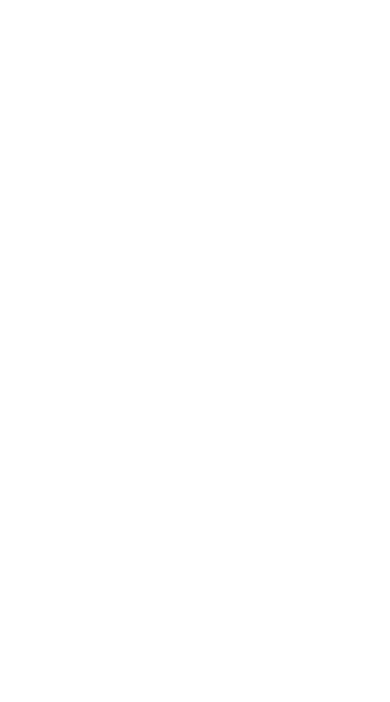
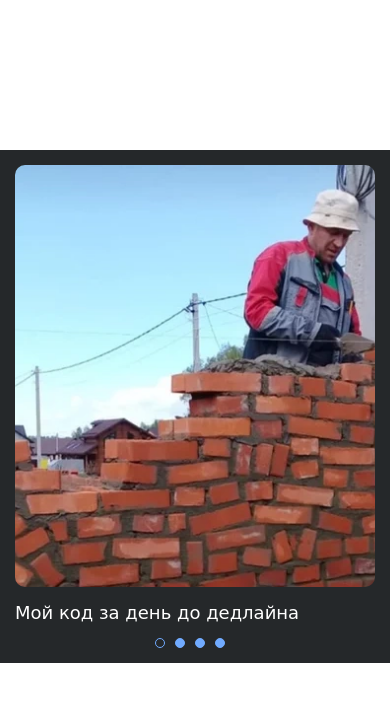
Before and after one commit to h4rb4rd/cssMemSlider, a plain HTML site: page index.html in a window 390 px wide. Drawn offline with Linux system fonts and the light colour scheme; a web font is replaced by a local one.

Commit message:
feat: implement CodeJam CSSMemSlider-task Oct-Sat 15:52:28

```diff
--- a/index.html
+++ b/index.html
@@ -1,11 +1,66 @@
 <!DOCTYPE html>
-<html lang="en">
+<html lang="ru">
   <head>
     <meta charset="UTF-8" />
     <meta http-equiv="X-UA-Compatible" content="IE=edge" />
     <meta name="viewport" content="width=device-width, initial-scale=1.0" />
     <link rel="stylesheet" href="./style.css" />
-    <title>CSS Mem Slider</title>
+    <link
+      href="https://fonts.googleapis.com/css?family=Boogaloo"
+      rel="stylesheet"
+      type="text/css"
+    />
+    <title>CSS Slider</title>
   </head>
-  <body></body>
+  <body>
+    <div class="container">
+      <div class="slider">
+        <input type="radio" class="radio" name="slider" id="slide1" checked />
+        <input type="radio" class="radio" name="slider" id="slide2" />
+        <input type="radio" class="radio" name="slider" id="slide3" />
+        <input type="radio" class="radio" name="slider" id="slide4" />
+
+        <div class="images">
+          <div class="images-inner">
+            <div class="image-slide">
+              <div class="image">
+                <img src="./assets/slide1.webp" alt="image" />
+              </div>
+            </div>
+            <div class="image-slide">
+              <div class="image">
+                <img src="./assets/slide2.webp" alt="image" />
+              </div>
+            </div>
+            <div class="image-slide">
+              <div class="image">
+                <img src="./assets/slide3.webp" alt="image" />
+              </div>
+            </div>
+            <div class="image-slide">
+              <div class="image">
+                <img src="./assets/slide4.webp" alt="image" />
+              </div>
+            </div>
+          </div>
+        </div>
+        <div class="labels">
+          <div class="text">
+            <div class="text-inner">
+              <div class="text-slide">Мой код за день до дедлайна</div>
+              <div class="text-slide">Когда тестировщик нашел баг</div>
+              <div class="text-slide">Потратил 24 часа на отладку</div>
+              <div class="text-slide">Выучил Javascript на тренинге</div>
+            </div>
+          </div>
+          <div class="fake-radio">
+            <label for="slide1" class="radio-btn"></label>
+            <label for="slide2" class="radio-btn"></label>
+            <label for="slide3" class="radio-btn"></label>
+            <label for="slide4" class="radio-btn"></label>
+          </div>
+        </div>
+      </div>
+    </div>
+  </body>
 </html>
--- a/style.css
+++ b/style.css
@@ -1,13 +1,175 @@
 html {
   box-sizing: border-box;
 }
+
 *,
 *::before,
 *::after {
-  box-sizing: border-box;
+  box-sizing: inherit;
 }
+
 body {
   margin: 0;
   padding: 0;
   font-family: "Boogaloo", cursive;
 }
+img {
+  width: 100%;
+  height: 100%;
+  object-fit: cover;
+  object-position: 50% 50%;
+}
+
+.container {
+  padding: 150px 0;
+}
+
+.slider {
+  max-width: 920px;
+  width: 100%;
+  padding: 15px;
+  background-color: #25282a;
+  margin: 0 auto;
+}
+
+.image {
+  width: 100%;
+  height: 50vh;
+}
+
+.text-slide {
+  font-size: 18px;
+  color: #fff;
+}
+
+.radio {
+  display: none;
+}
+
+.images {
+  border-radius: 10px;
+  overflow: hidden;
+  margin: 0px 0px 15px 0px;
+}
+
+.images,
+.text {
+  overflow: hidden;
+  top: 0;
+  bottom: 0;
+  left: 0;
+  right: 0;
+  width: 100%;
+}
+
+.text {
+  max-width: 300px;
+}
+
+.images-inner,
+.text-inner {
+  width: 500%;
+  transition: all 800ms cubic-bezier(0.77, 0, 0.175, 1);
+  transition-timing-function: cubic-bezier(0.77, 0, 0.175, 1);
+}
+
+.image-slide,
+.text-slide {
+  width: 20%;
+  float: left;
+}
+
+.fake-radio {
+  display: flex;
+  width: 100%;
+  padding: 0px 0px 0px 0px;
+  justify-content: end;
+}
+
+.image-slide,
+.text-slide,
+.fake-radio,
+.radio-btn {
+  transition: all 0.5s ease-out;
+}
+
+.labels {
+  display: flex;
+  justify-content: space-between;
+  align-items: center;
+}
+
+#slide1:checked ~ .images .images-inner,
+#slide1:checked ~ .labels .text .text-inner {
+  margin-left: 0;
+}
+#slide2:checked ~ .images .images-inner,
+#slide2:checked ~ .labels .text .text-inner {
+  margin-left: -100%;
+}
+#slide3:checked ~ .images .images-inner,
+#slide3:checked ~ .labels .text .text-inner {
+  margin-left: -200%;
+}
+#slide4:checked ~ .images .images-inner,
+#slide4:checked ~ .labels .text .text-inner {
+  margin-left: -300%;
+}
+
+#slide1:checked ~ div .fake-radio .radio-btn:nth-child(1),
+#slide2:checked ~ div .fake-radio .radio-btn:nth-child(2),
+#slide3:checked ~ div .fake-radio .radio-btn:nth-child(3),
+#slide4:checked ~ div .fake-radio .radio-btn:nth-child(4) {
+  background: transparent;
+}
+
+@media screen and (min-width: 767.98px) {
+  #slide1:checked ~ div .fake-radio .radio-btn:nth-child(1):hover,
+  #slide2:checked ~ div .fake-radio .radio-btn:nth-child(2):hover,
+  #slide3:checked ~ div .fake-radio .radio-btn:nth-child(3):hover,
+  #slide4:checked ~ div .fake-radio .radio-btn:nth-child(4):hover {
+    background: transparent;
+  }
+}
+
+.radio-btn {
+  width: 10px;
+  height: 10px;
+  border-radius: 5px;
+  border: 1px solid #71abff;
+  background: #71abff;
+  cursor: pointer;
+  transition: all 0.3s ease 0s;
+  margin: 0px 10px 0px 0px;
+}
+
+.radio-btn:hover {
+  border: 1px solid #fff;
+  background: #fff;
+}
+
+.radio-btn:after {
+  position: relative;
+  bottom: 6px;
+  right: 6px;
+  content: "";
+  display: block;
+  width: 20px;
+  height: 20px;
+}
+
+@media screen and (max-width: 767.98px) {
+  .labels {
+    text-align: start;
+    display: flex;
+    flex-direction: column;
+  }
+  .text {
+    align-self: flex-start;
+    max-width: 100%;
+    margin: 0px 0px 15px 0px;
+  }
+  .fake-radio {
+    justify-content: center;
+  }
+}
```
Also changed, not shown: assets/slide1.webp (added), assets/slide2.webp (added), assets/slide3.webp (added), assets/slide4.webp (added).
